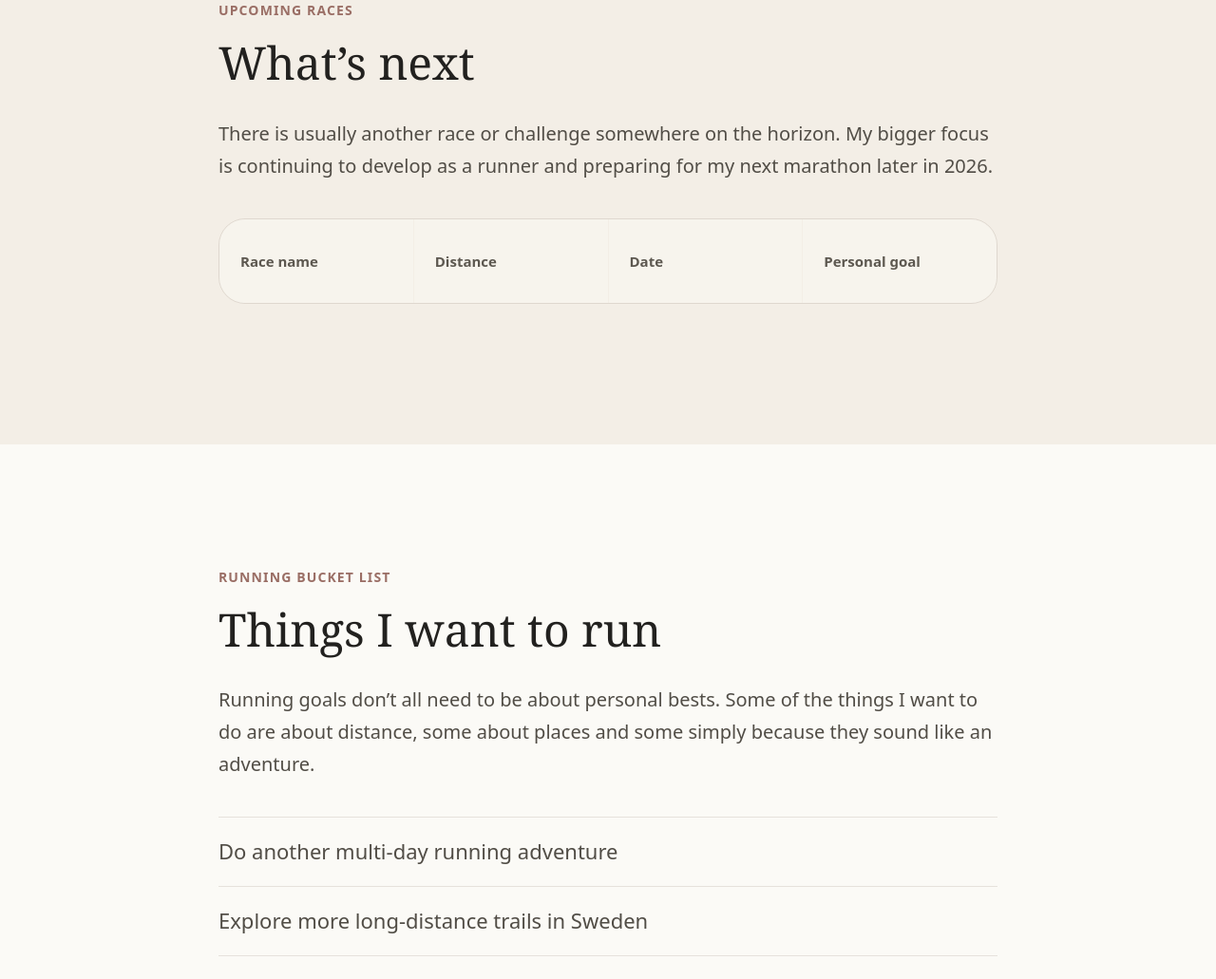
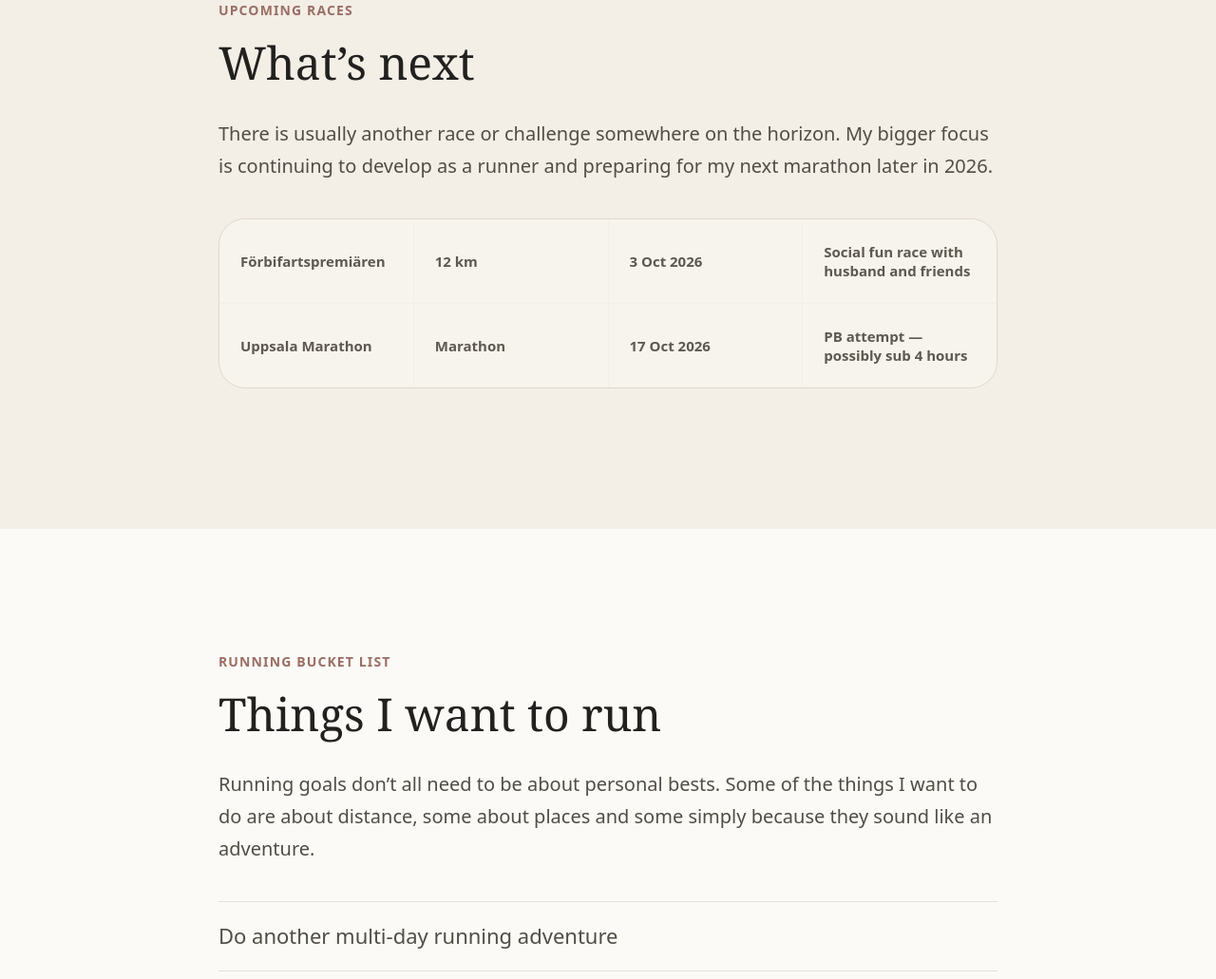
Before and after one commit to miriamjandel/mily-website, a plain HTML site: page running.html in a window 1280 px wide. Shown: the part 1732-2763 px from the top of the page at 95% size. Drawn offline with Linux system fonts and the light colour scheme.

Commit message:
Update upcoming races

```diff
--- a/running.html
+++ b/running.html
@@ -60,11 +60,15 @@
           There is usually another race or challenge somewhere on the horizon. My bigger focus is continuing to develop as a runner and preparing for my next marathon later in 2026.
         </p>
 
-        <div class="race-template" aria-label="Upcoming race details template">
-          <span>Race name</span>
-          <span>Distance</span>
-          <span>Date</span>
-          <span>Personal goal</span>
+        <div class="race-template" aria-label="Upcoming races">
+          <span>Förbifartspremiären</span>
+          <span>12 km</span>
+          <span>3 Oct 2026</span>
+          <span>Social fun race with husband and friends</span>
+          <span>Uppsala Marathon</span>
+          <span>Marathon</span>
+          <span>17 Oct 2026</span>
+          <span>PB attempt — possibly sub 4 hours</span>
         </div>
       </div>
     </section>
```
